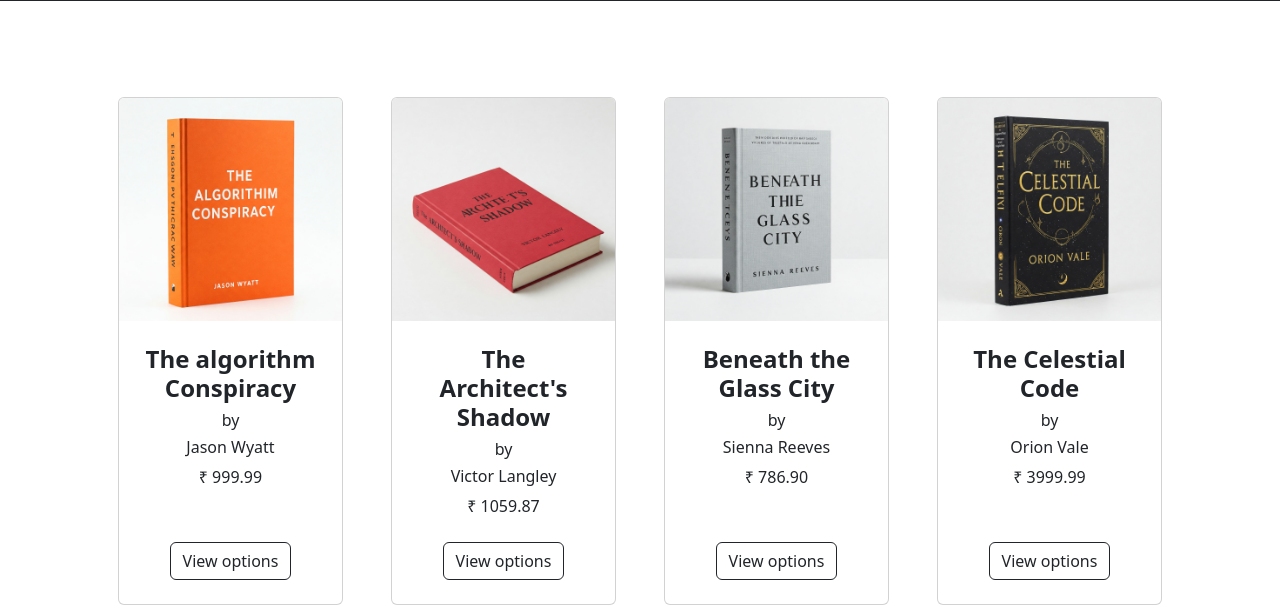
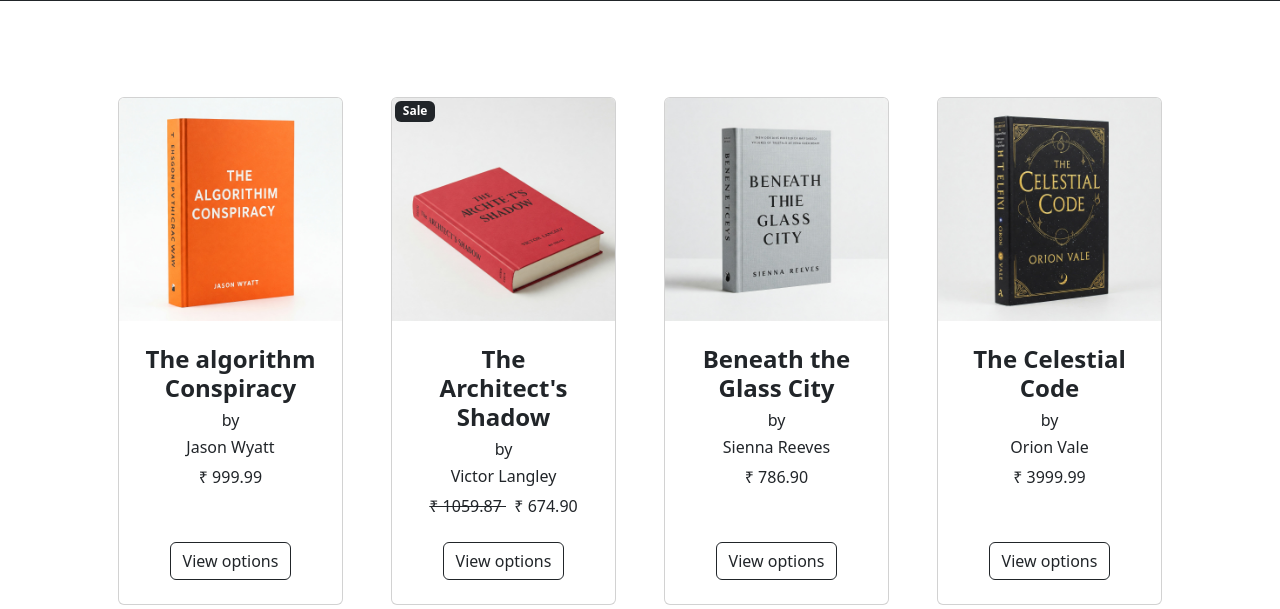
Before and after one commit to Sreedevi0602/ecom, a Django app: page / in a window 1280 px wide. Shown: the part 352-961 px from the top of the page. Run offline with Django 5.2, Linux system fonts and the light colour scheme; data comes from the database, SQL or seed files in the repository; both versions use the stored data as it was after the commit; some libraries are stand-ins or nearby versions.

Commit message:
Made changes in the Product model to add sale badge and new sale price in the product. Made necessary changes in the home.html file to reflect the changes using if function inside the for loop.

```diff
--- a/ecom/store/models.py
+++ b/ecom/store/models.py
@@ -34,6 +34,9 @@ class Product(models.Model):
     category = models.ForeignKey(Category, on_delete=models.CASCADE, default=1)
     description = models.CharField(max_length=500, default='', blank=True, null=True)
     image = models.ImageField(upload_to='uploads/product')
+    # Add sale icon
+    is_sale = models.BooleanField(default=False)
+    sale_price = models.DecimalField(default=0, decimal_places=2, max_digits=9)
 
     def __str__(self):
         return self.name
--- a/ecom/store/templates/home.html
+++ b/ecom/store/templates/home.html
@@ -94,6 +94,42 @@
         >
           {% for product in products %}
 
+          {% if product.is_sale %}
+
+          <div class="col mb-5">
+            <div class="card h-100">
+                <!-- Sales Badge -->
+                 <div class="badge bg-dark text-white position-absolute" style="top: 0,5 rem; right: 0.5 rem; margin-top: 3px; margin-left: 3px;">Sale</div>
+              <!-- Product image-->
+              <img class="card-img-top" src="{{product.image.url}}" alt="..." />
+              <!-- Product details-->
+              <div class="card-body p-4">
+                <div class="text-center">
+                  <!-- Product name-->
+                  <h4 class="fw-bolder">{{product.name}}</h4>
+                  <!-- Author name-->
+                  <h6>by</h6>
+                  <h6 class="bold">{{product.author}}</h6>
+                  <!-- Product price-->
+                   <strike>
+                  ₹ {{product.price}}
+                  </strike>&nbsp;
+                   ₹ {{product.sale_price}}
+                </div>
+              </div>
+              <!-- Product actions-->
+              <div class="card-footer p-4 pt-0 border-top-0 bg-transparent">
+                <div class="text-center">
+                  <a class="btn btn-outline-dark mt-auto" href="#"
+                    >View options</a
+                  >
+                </div>
+              </div>
+            </div>
+          </div>
+
+          {% else %}
+
           <div class="col mb-5">
             <div class="card h-100">
               <!-- Product image-->
@@ -121,6 +157,7 @@
             </div>
           </div>
 
+          {% endif %}
           {% endfor %}
         </div>
       </div>
```
Also changed, not shown: ecom/db.sqlite3, ecom/store/migrations/0002_alter_category_options_product_is_sale_and_more.py (added).
